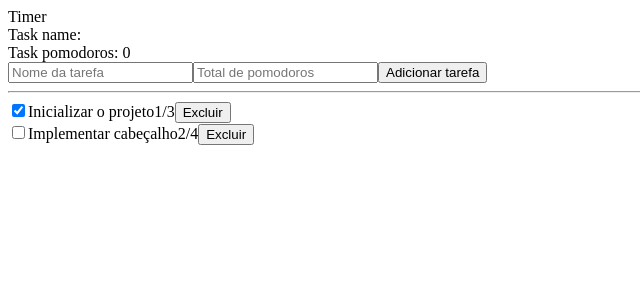
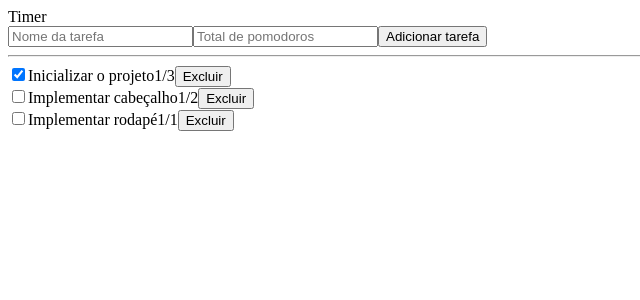
Before and after one commit to VictorTurraF/pomodoro-todo-list-step-by-step, a React (Vite) app: page / in a window 1280 px wide. Shown: the top 300 px of the page, without its empty margins (0-640 px from the left). Built offline with nearby package versions, Linux system fonts and the light colour scheme.

Commit message:
feat: managing list states

```diff
--- a/src/App.jsx
+++ b/src/App.jsx
@@ -2,30 +2,31 @@ import { useState } from "react";
 import Task from "./components/Task"
 
 function App() {
-  const [taskName, setTaskName] = useState("")
-  const [taskPomodoros, setTaskPomodoros] = useState(0)
-
-  const tasks = [
+  const [tasks, setTasks] = useState([
     { name: "Inicializar o projeto", actPomodoros: 1, totalPomodoros: 3, isFinished: true },
-    { name: "Implementar cabeçalho", actPomodoros: 2, totalPomodoros: 4, isFinished: false },
-  ]
+    { name: "Implementar cabeçalho", actPomodoros: 1, totalPomodoros: 2, isFinished: false },
+    { name: "Implementar rodapé", actPomodoros: 1, totalPomodoros: 1, isFinished: false },
+  ])
 
   function handleSubmit(event) {
     event.preventDefault();
 
     const { target: [taskNameInput, taskPomodorosInput] } = event
 
-    setTaskName(taskNameInput.value);
-    setTaskPomodoros(taskPomodorosInput.value)
+    const newTask = {
+      name: String(taskNameInput.value),
+      actPomodoros: 0,
+      totalPomodoros: Number(taskPomodorosInput.value),
+      isFinished: false,
+    }
+
+    setTasks(prev => [...prev, newTask]);
   }
 
   return (
     <div>
       <div>Timer</div>
       <div>
-        Task name: {taskName} <br/>
-        Task pomodoros: {taskPomodoros}
-
         <form onSubmit={handleSubmit}>
           <input type="text" placeholder="Nome da tarefa" />
           <input type="number" placeholder="Total de pomodoros" />
```
